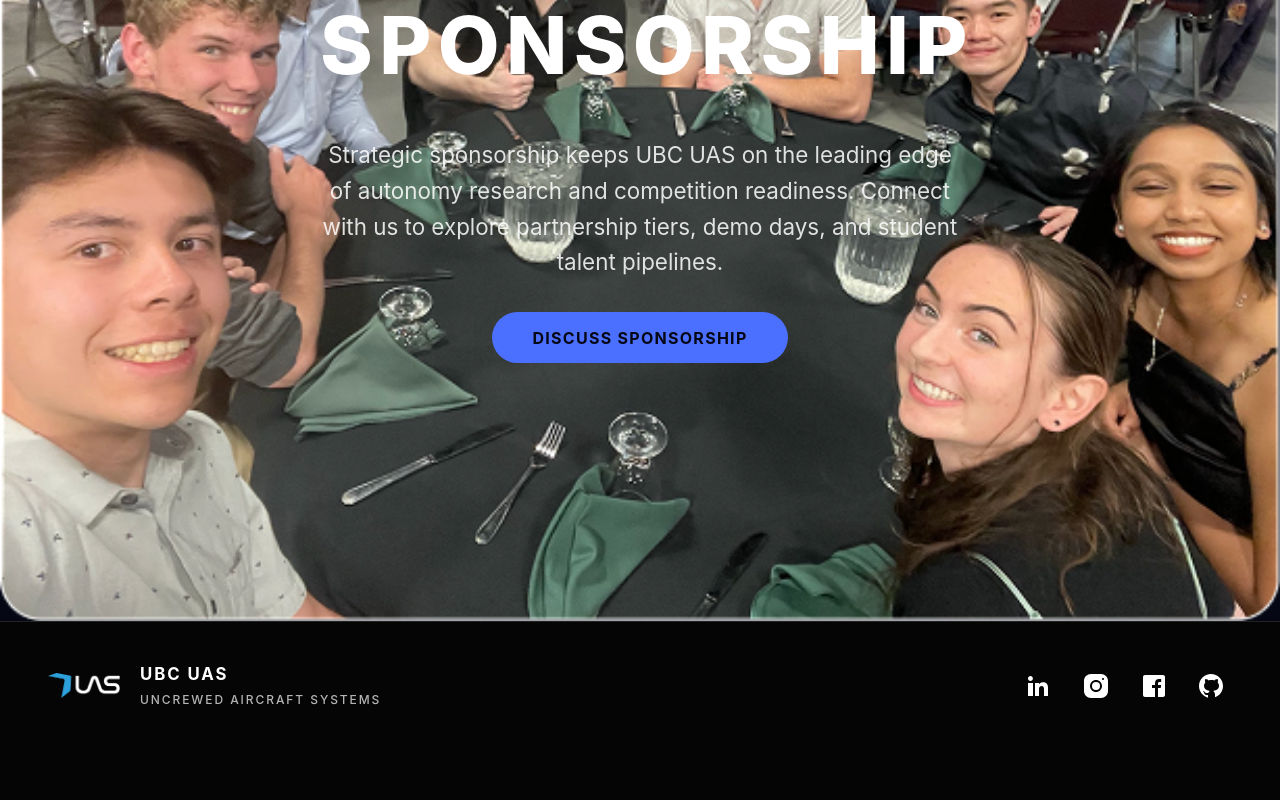
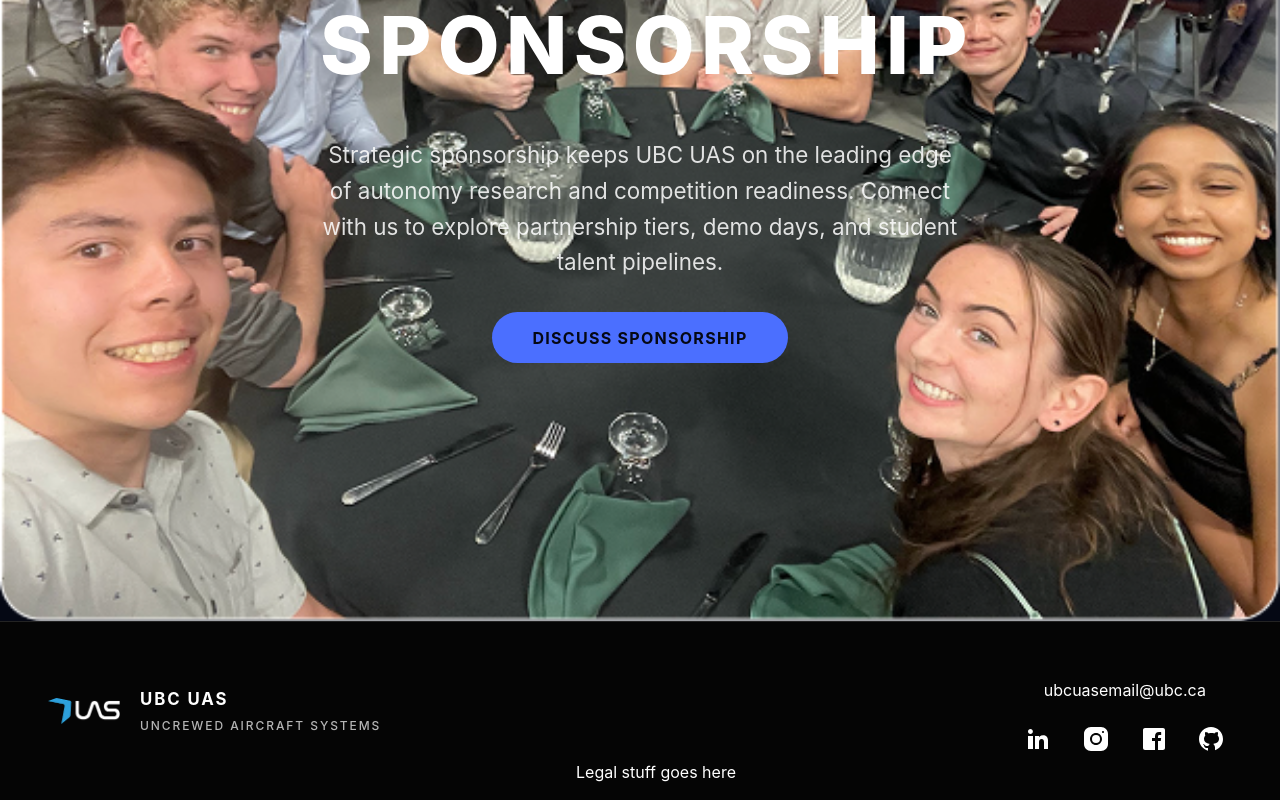
Before and after one commit to ubcuas/ubc_uas_site, a React (Vite) app: page /sponsorship in a window 1280 px wide. Shown: the part 415-1215 px from the top of the page. Before the commit the page ends 1164 px from the top, so only its background shows below. Built offline with nearby package versions, Linux system fonts and the light colour scheme.

Commit message:
Modified the footer to add more info

```diff
--- a/src/footer.css
+++ b/src/footer.css
@@ -3,7 +3,8 @@
   align-items: center;
   justify-content: space-between;
   gap: 2rem;
-  padding: 2.5rem 3rem;
+  padding: 0rem 3rem;
+  padding-top: 2.5rem;
   background: #050505;
   border-top: 1px solid rgba(255, 255, 255, 0.12);
   color: #ffffff;
@@ -13,6 +14,23 @@
   display: flex;
   align-items: center;
   gap: 1.25rem;
+  padding-bottom: 2.5rem;
+}
+
+.footer__email {
+  color: #ffffff;
+  text-align: center;
+}
+
+.footer__social-block {
+  align-items: center;
+  padding-bottom: 2.5rem;
+}
+
+.footer__legal-stuff {
+  position: absolute;
+  align-self: flex-end;
+  left: 45%;
 }
 
 .footer__logo {
@@ -79,7 +97,8 @@
   .footer {
     flex-direction: column;
     align-items: flex-start;
-    padding: 2rem 1.5rem;
+    padding: 0rem 1.5rem;
+    padding-top: 2rem;
   }
 
   .footer__social {
--- a/src/footer.jsx
+++ b/src/footer.jsx
@@ -17,6 +17,9 @@ const Footer = () => {
           <span className="footer__tagline">Uncrewed Aircraft Systems</span>
         </div>
       </div>
+      <p className="footer__legal-stuff">Legal stuff goes here</p>
+      <div className="footer__social-block">
+        <p className="footer__email">ubcuasemail@ubc.ca</p>
         <nav className="footer__social" aria-label="Social links">
           <a
             className="footer__social-link footer__social-link--linkedin"
@@ -51,6 +54,7 @@ const Footer = () => {
             <img src={github} alt="Github"/>
           </a>
         </nav>
+      </div>
     </footer>
   )
 }
```
Lines whose indentation alone changed are shown as unchanged.
